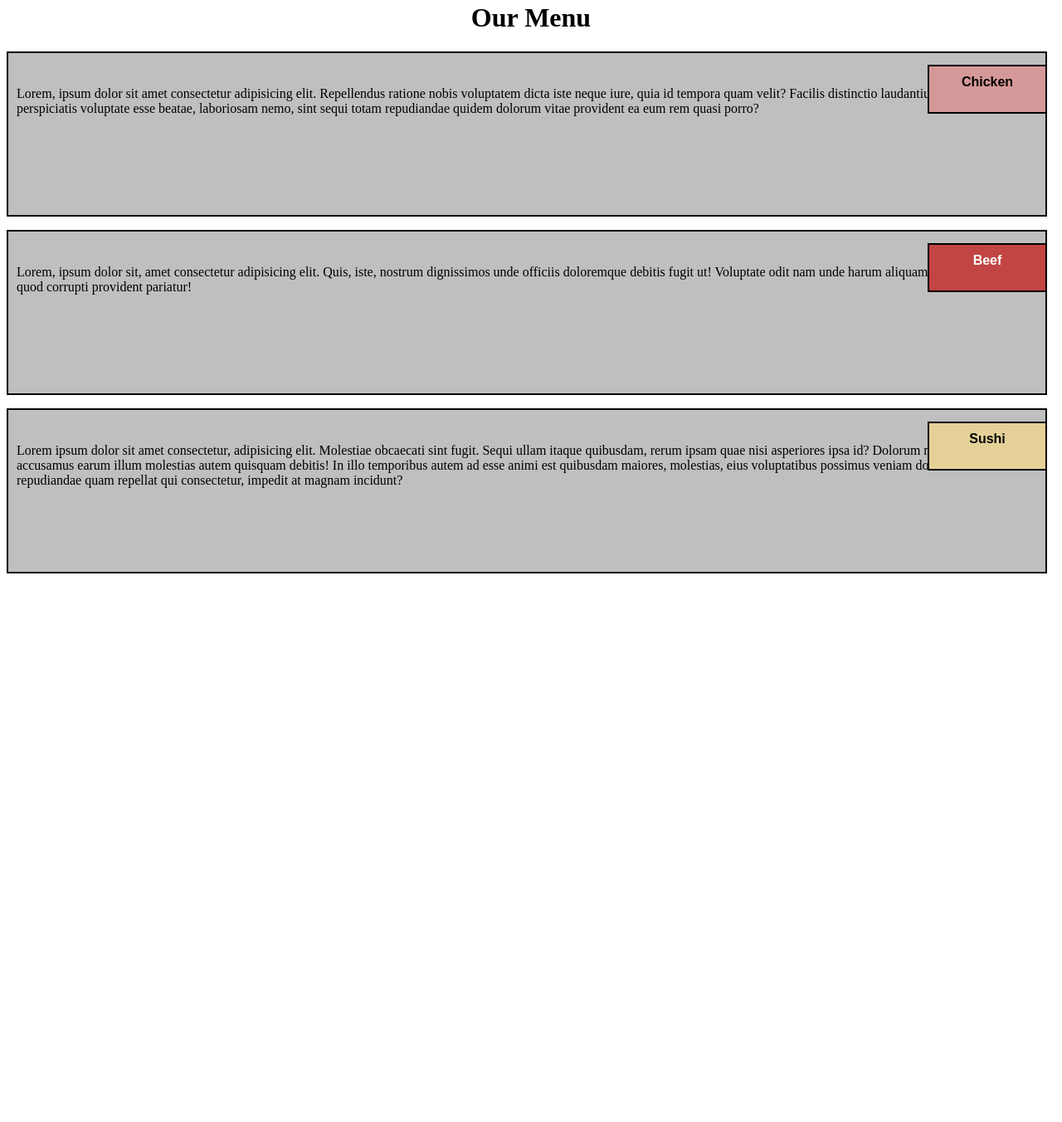
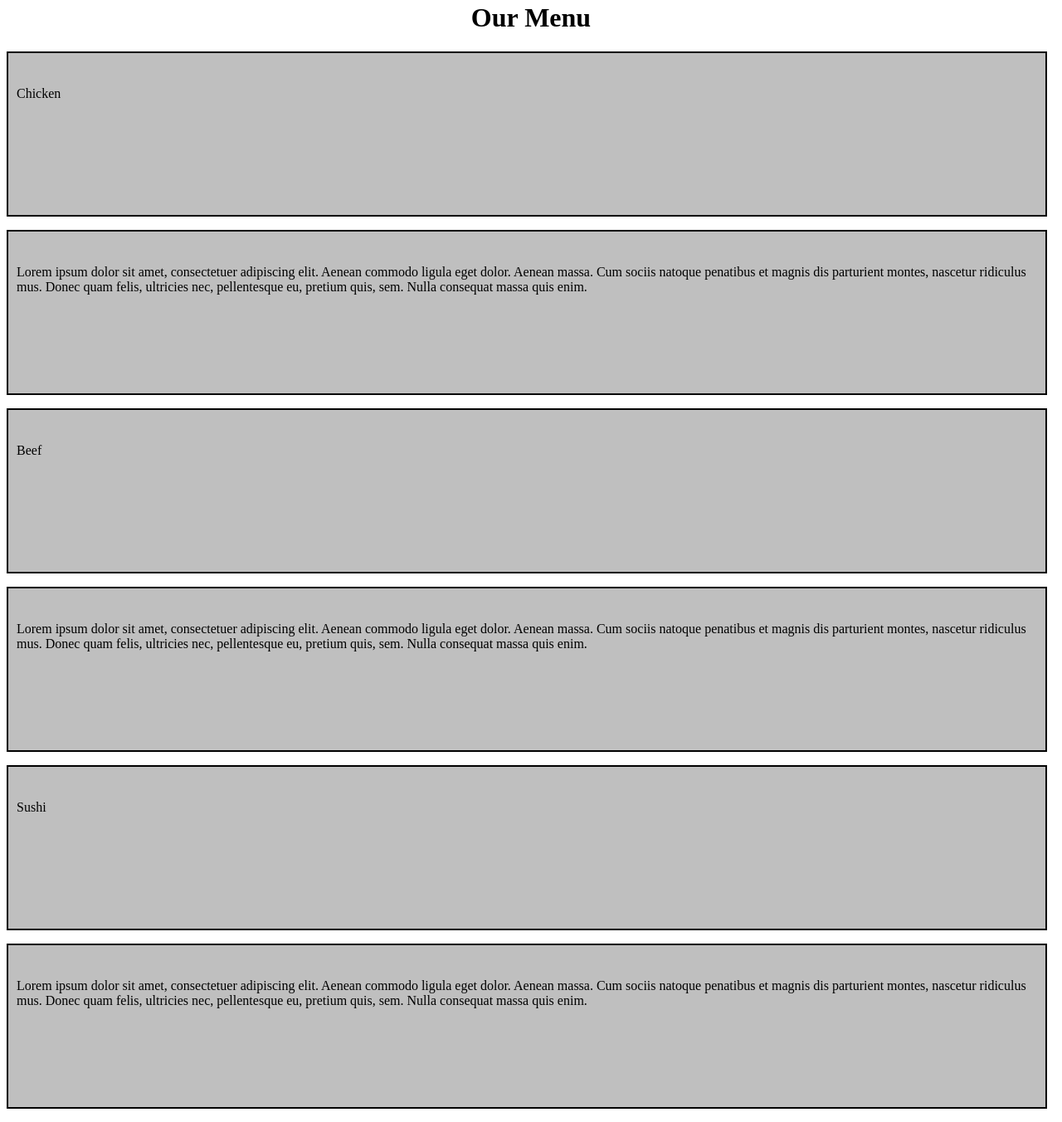
Before and after one commit to Mundarana/mundarana.github.io, a plain HTML site: page module 2/index.html in a window 1280 px wide. Shown: the part 18-1370 px from the top of the page at 83% size. Before the commit the page ends 800 px from the top, so only its background shows below. Drawn offline with Linux system fonts and the light colour scheme; files that its build step writes are made by us from their sources.

Commit message:
Update index.html

```diff
--- a/module 2/index.html
+++ b/module 2/index.html
@@ -1,28 +1,36 @@
-<!doctype html>
-<html lang="en">
+<!DOCTYPE html>
+<html>
+
 <head>
-  <meta charset="UTF-8">
-  <meta name="viewport" content="width-device-width, initial-scale=1.">
-  <link rel="stylesheet" href="style.css">
-  <title>Responsive Layout</title>
+    <meta charset="utf-8">
+    <title>module2-solution</title>
 </head>
+<link rel="stylesheet" type="text/css" href="css/style.css">
+
 <body>
-  <div class="row">
     <h1>Our Menu</h1>
-    <div class="col-ld-4 col-md-6 col-sm-12" id="container">
-      <p>
-        Lorem, ipsum dolor sit amet consectetur adipisicing elit. Repellendus ratione nobis voluptatem dicta iste neque iure, quia id tempora quam velit? Facilis distinctio laudantium quae, delectus perspiciatis voluptate esse beatae, laboriosam nemo, sint sequi totam repudiandae quidem dolorum vitae provident ea eum rem quasi porro?
-      <p id="p1">Chicken</p>
-    </div>
-    <div class="col-ld-4 col-md-6 col-sm-12" id="container">
-      <p>Lorem, ipsum dolor sit, amet consectetur adipisicing elit. Quis, iste, nostrum dignissimos unde officiis doloremque debitis fugit ut! Voluptate odit nam unde harum aliquam aperiam quibusdam quod corrupti provident pariatur!
-      </p>
-      <p id="p2">Beef</p>
-    </div>
-    <div class="col-ld-4 col-md-6 col-sm-12" id="container">
-      <p>Lorem ipsum dolor sit amet consectetur, adipisicing elit. Molestiae obcaecati sint fugit. Sequi ullam itaque quibusdam, rerum ipsam quae nisi asperiores ipsa id? Dolorum minima, at accusamus earum illum molestias autem quisquam debitis! In illo temporibus autem ad esse animi est quibusdam maiores, molestias, eius voluptatibus possimus veniam dolor ullam repudiandae quam repellat qui consectetur, impedit at magnam incidunt?
-      <p id="p3">Sushi</p>
-    </div>
-  </div>
+    <section class="column-lg-4 colmn-md-6 colmn-sm-12">
+        <div>
+            <p class="sub1">Chicken</p>
+            <p class="content">
+                Lorem ipsum dolor sit amet, consectetuer adipiscing elit. Aenean commodo ligula eget dolor. Aenean massa. Cum sociis natoque penatibus et magnis dis parturient montes, nascetur ridiculus mus. Donec quam felis, ultricies nec, pellentesque eu, pretium quis, sem. Nulla consequat massa quis enim.
+            </p>
+        </div>
+    </section>
+    <section class="column-lg-4 colmn-md-6 colmn-sm-12">
+        <div>
+            <p class="sub2">Beef</p>
+            <p class="content">
+                Lorem ipsum dolor sit amet, consectetuer adipiscing elit. Aenean commodo ligula eget dolor. Aenean massa. Cum sociis natoque penatibus et magnis dis parturient montes, nascetur ridiculus mus. Donec quam felis, ultricies nec, pellentesque eu, pretium quis, sem. Nulla consequat massa quis enim.
+        </div>
+    </section>
+    <section class="column-lg-4 colmn-md-12 colmn-sm-12">
+        <div>
+            <p class="sub3">Sushi</p>
+            <p class="content">
+                Lorem ipsum dolor sit amet, consectetuer adipiscing elit. Aenean commodo ligula eget dolor. Aenean massa. Cum sociis natoque penatibus et magnis dis parturient montes, nascetur ridiculus mus. Donec quam felis, ultricies nec, pellentesque eu, pretium quis, sem. Nulla consequat massa quis enim.
+            </p>
+        </div>
 </body>
+
 </html>
```
